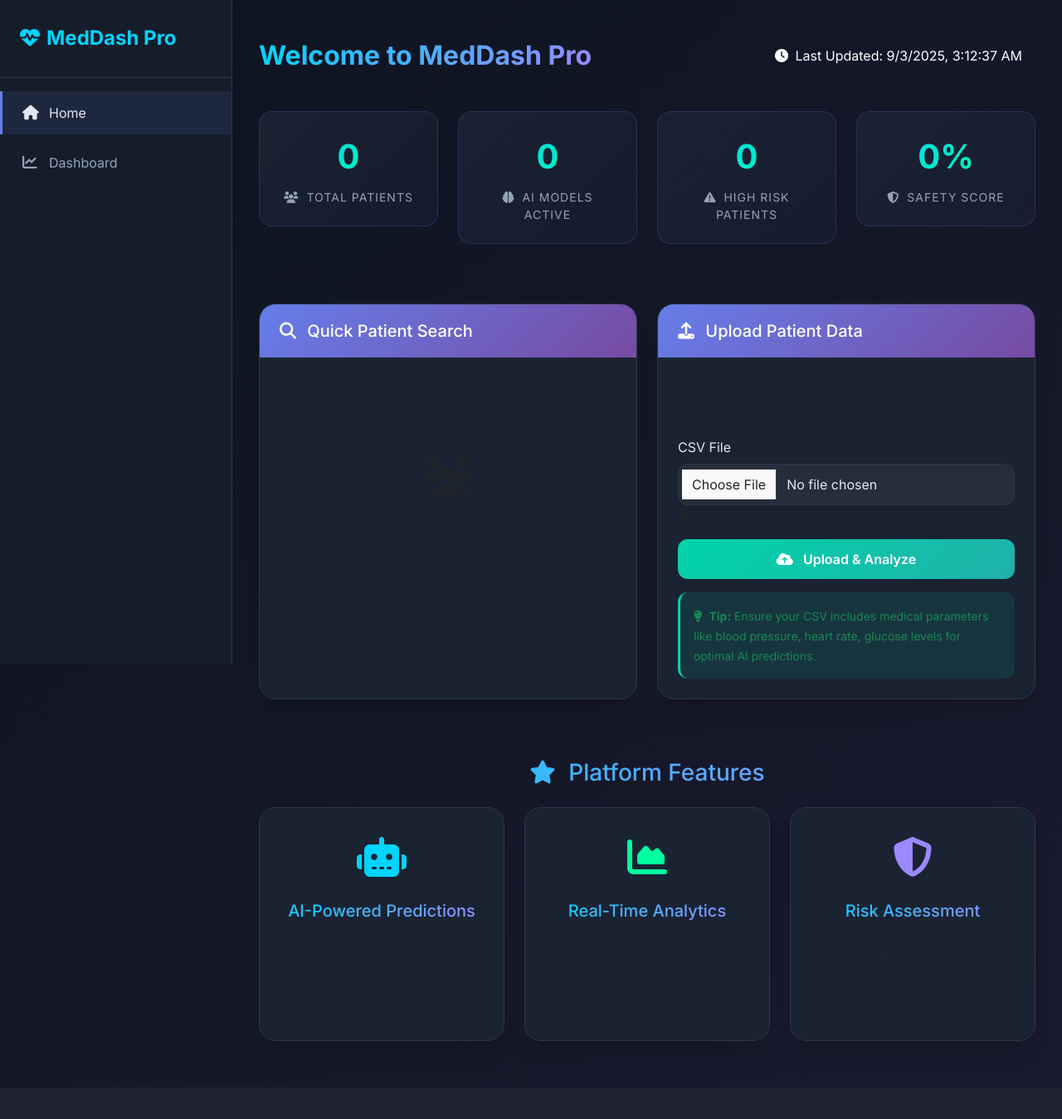
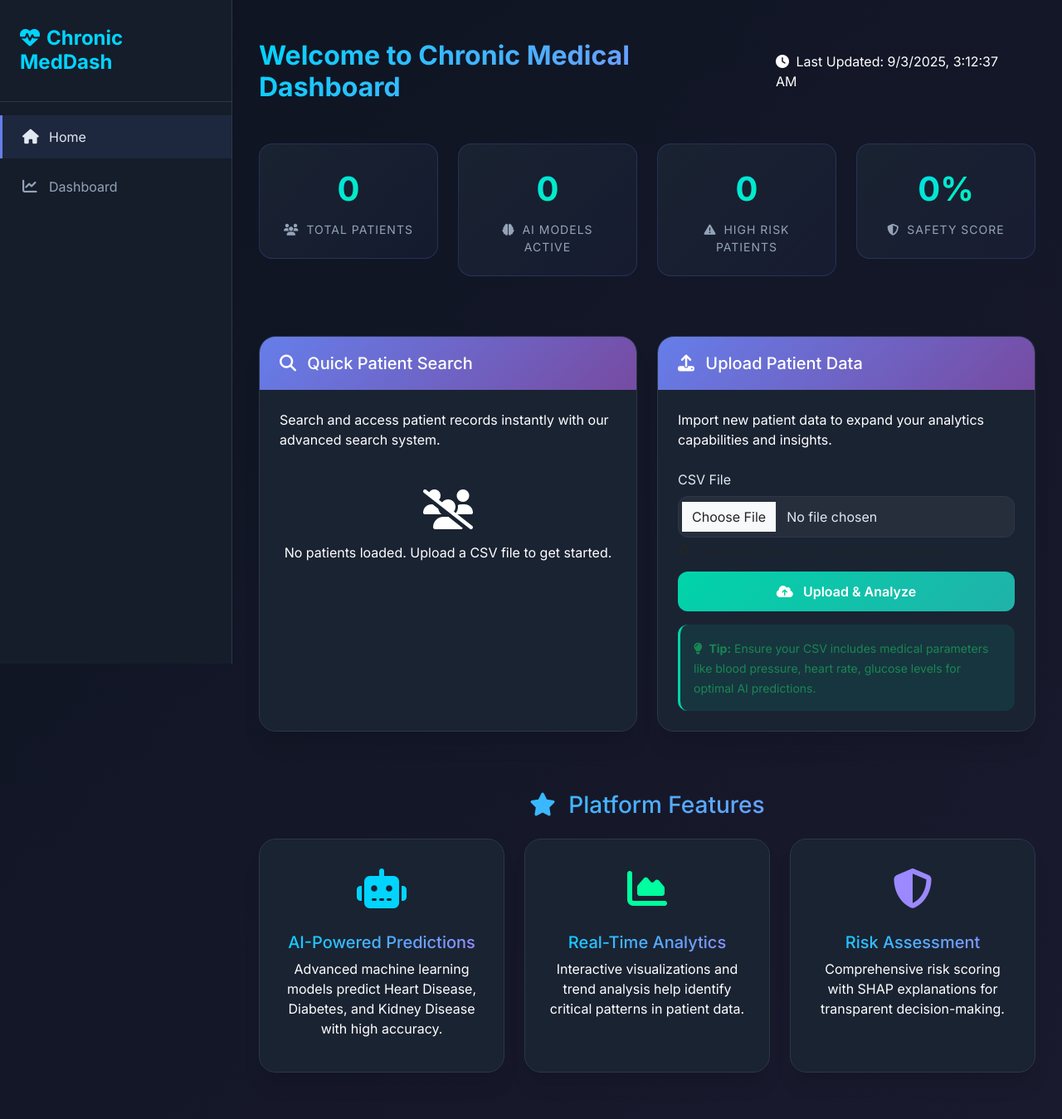
Before and after one commit to Sourabh-web21/chronic-disease-predictor, a Flask app: page / in a window 1280 px wide. Shown: the whole page at 83% size. Before the commit the page ends 1291 px from the top, so only its background shows below. Run offline with Flask 3, Linux system fonts and the light colour scheme; some libraries are stand-ins or nearby versions.

Commit message:
ui changes

```diff
--- a/app.py
+++ b/app.py
@@ -238,7 +238,10 @@ def patient_detail(patient_id):
     patient_summary = {
         "total_records": len(df),
         "data_quality": 100,  # Placeholder, compute real if needed
-        "last_update": df['Day'].iloc[-1] if 'Day' in df.columns else "N/A"
+        "last_update": df['Day'].iloc[-1] if 'Day' in df.columns else "N/A",
+         "age": int(df['Age'].iloc[-1]) if 'Age' in df.columns else "N/A",
+    "gender": df['Gender'].iloc[-1] if 'Gender' in df.columns else "N/A",
+    "name": df['Name'].iloc[-1] if 'Name' in df.columns else f"Patient {patient_id}"
     }
 
     # Optional: generate a gauge chart for overall risk
--- a/templates/index.html
+++ b/templates/index.html
@@ -1,6 +1,6 @@
 {% extends "layout.html" %}
 {% block title %}Medical Dashboard - Home{% endblock %}
-{% block page_title %}Welcome to MedDash Pro{% endblock %}
+{% block page_title %}Welcome to Chronic Medical Dashboard{% endblock %}
 
 {% block content %}
 <!-- Hero Section -->
@@ -77,7 +77,7 @@
                 </h5>
             </div>
             <div class="card-body">
-                <p class="text-muted mb-4">Search and access patient records instantly with our advanced search system.</p>
+                <p class="text-white mb-4">Search and access patient records instantly with our advanced search system.</p>
 
                 {% if patient_ids %}
                 <form method="POST">
@@ -97,8 +97,8 @@
                 </form>
                 {% else %}
                 <div class="text-center py-4">
-                    <i class="fas fa-users-slash fa-3x text-muted mb-3"></i>
-                    <p class="text-muted">No patients loaded. Upload a CSV file to get started.</p>
+                    <i class="fas fa-users-slash fa-3x text-white mb-3"></i>
+                    <p class="text-white">No patients loaded. Upload a CSV file to get started.</p>
                 </div>
                 {% endif %}
             </div>
@@ -114,7 +114,7 @@
                 </h5>
             </div>
             <div class="card-body">
-                <p class="text-muted mb-4">Import new patient data to expand your analytics capabilities and insights.</p>
+                <p class="text-white mb-4">Import new patient data to expand your analytics capabilities and insights.</p>
 
                 <form action="{{ url_for('upload_csv') }}" method="POST" enctype="multipart/form-data">
                     <div class="mb-3">
@@ -158,7 +158,7 @@
                     <i class="fas fa-robot"></i>
                 </div>
                 <h5 class="gradient-text">AI-Powered Predictions</h5>
-                <p class="text-muted">Advanced machine learning models predict Heart Disease, Diabetes, and Kidney Disease with high accuracy.</p>
+                <p class="text-white">Advanced machine learning models predict Heart Disease, Diabetes, and Kidney Disease with high accuracy.</p>
             </div>
         </div>
     </div>
@@ -170,7 +170,7 @@
                     <i class="fas fa-chart-area"></i>
                 </div>
                 <h5 class="gradient-text">Real-Time Analytics</h5>
-                <p class="text-muted">Interactive visualizations and trend analysis help identify critical patterns in patient data.</p>
+                <p class="text-white">Interactive visualizations and trend analysis help identify critical patterns in patient data.</p>
             </div>
         </div>
     </div>
@@ -182,7 +182,7 @@
                     <i class="fas fa-shield-alt"></i>
                 </div>
                 <h5 class="gradient-text">Risk Assessment</h5>
-                <p class="text-muted">Comprehensive risk scoring with SHAP explanations for transparent decision-making.</p>
+                <p class="text-white">Comprehensive risk scoring with SHAP explanations for transparent decision-making.</p>
             </div>
         </div>
     </div>
@@ -204,7 +204,7 @@
                     <div class="col-md-3">
                         <div class="p-3">
                             <div class="h2 text-success mb-2">{{ stats.low_risk }}</div>
-                            <div class="text-muted">Low Risk</div>
+                            <div class="text-white">Low Risk</div>
                             <div class="progress mt-2" style="height: 4px;">
                                 <div class="progress-bar bg-success" style="width: {{ (stats.low_risk / stats.total * 100) if stats.total > 0 else 0 }}%"></div>
                             </div>
@@ -213,7 +213,7 @@
                     <div class="col-md-3">
                         <div class="p-3">
                             <div class="h2 text-warning mb-2">{{ stats.medium_risk }}</div>
-                            <div class="text-muted">Medium Risk</div>
+                            <div class="text-white">Medium Risk</div>
                             <div class="progress mt-2" style="height: 4px;">
                                 <div class="progress-bar bg-warning" style="width: {{ (stats.medium_risk / stats.total * 100) if stats.total > 0 else 0 }}%"></div>
                             </div>
@@ -222,7 +222,7 @@
                     <div class="col-md-3">
                         <div class="p-3">
                             <div class="h2 text-danger mb-2">{{ stats.high_risk }}</div>
-                            <div class="text-muted">High Risk</div>
+                            <div class="text-white">High Risk</div>
                             <div class="progress mt-2" style="height: 4px;">
                                 <div class="progress-bar bg-danger" style="width: {{ (stats.high_risk / stats.total * 100) if stats.total > 0 else 0 }}%"></div>
                             </div>
@@ -231,7 +231,7 @@
                     <div class="col-md-3">
                         <div class="p-3">
                             <div class="h2 gradient-text mb-2">{{ stats.models_loaded }}/3</div>
-                            <div class="text-muted">Models Active</div>
+                            <div class="text-white">Models Active</div>
                             <div class="progress mt-2" style="height: 4px;">
                                 <div class="progress-bar" style="background: linear-gradient(135deg, var(--accent-blue), var(--accent-purple)); width: {{ (stats.models_loaded / 3 * 100) }}%"></div>
                             </div>
--- a/templates/layout.html
+++ b/templates/layout.html
@@ -334,7 +334,7 @@ select.form-select option {
     <!-- Sidebar -->
     <div class="sidebar">
         <div class="sidebar-logo">
-            <h4><i class="fas fa-heartbeat me-2"></i>MedDash Pro</h4>
+            <h4><i class="fas fa-heartbeat me-2"></i>Chronic MedDash</h4>
         </div>
         <nav class="sidebar-nav">
             <ul class="list-unstyled">
```
Also changed, not shown: templates/patient_detail.html (+14 -3 lines).
